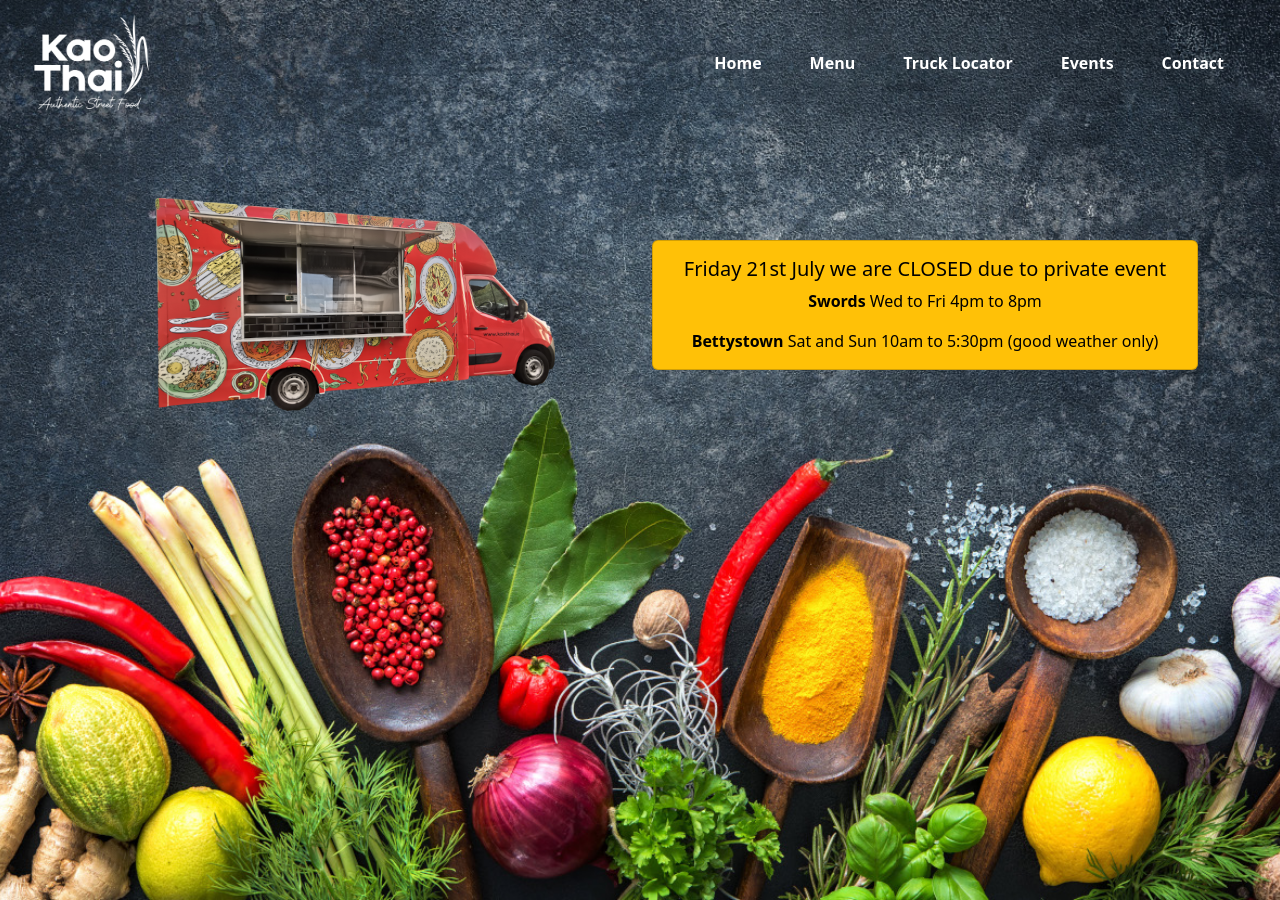
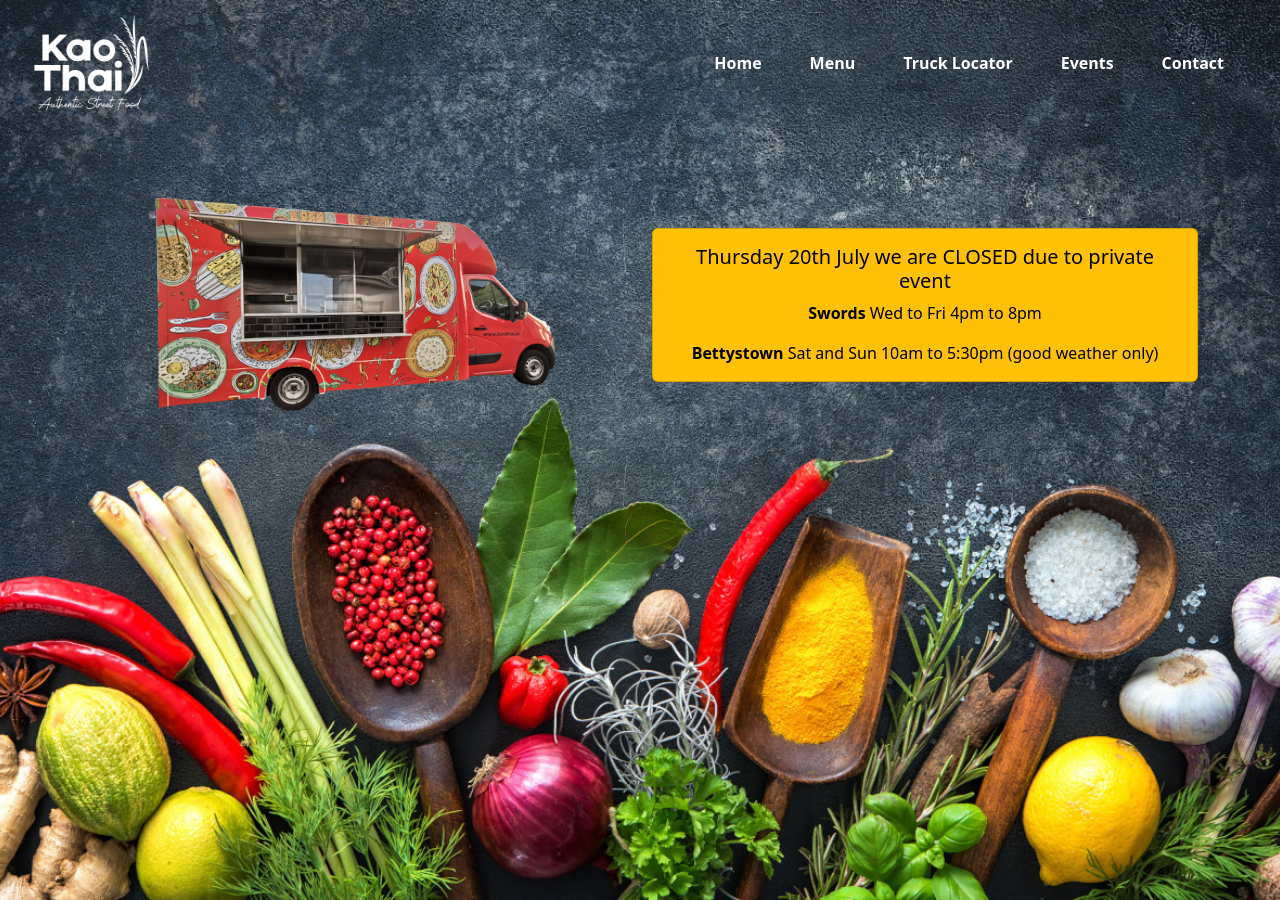
Before and after one commit to maxymo/kaothai-web, a Jekyll site: the page built from index.html, in a window 1280 px wide and 900 px high. Built offline with Jekyll 4.4.1, drawn with Linux system fonts in a browser that asks for light colours; comment, search, counter and statistics services are not loaded.

Commit message:
update hours

```diff
--- a/index.html
+++ b/index.html
@@ -1,7 +1,7 @@
 ---
 layout: default
 title: Kao Thai Food Truck Ireland - Authentic Street Food
-openHoursTitle: "Friday 21st July we are CLOSED due to private event"
+openHoursTitle: "Thursday 20th July we are CLOSED due to private event"
 openHoursSwrods: "Wed to Fri 4pm to 8pm"
 openHoursBettystown: "Sat and Sun 10am to 5:30pm (good weather only)"
 ---
```
